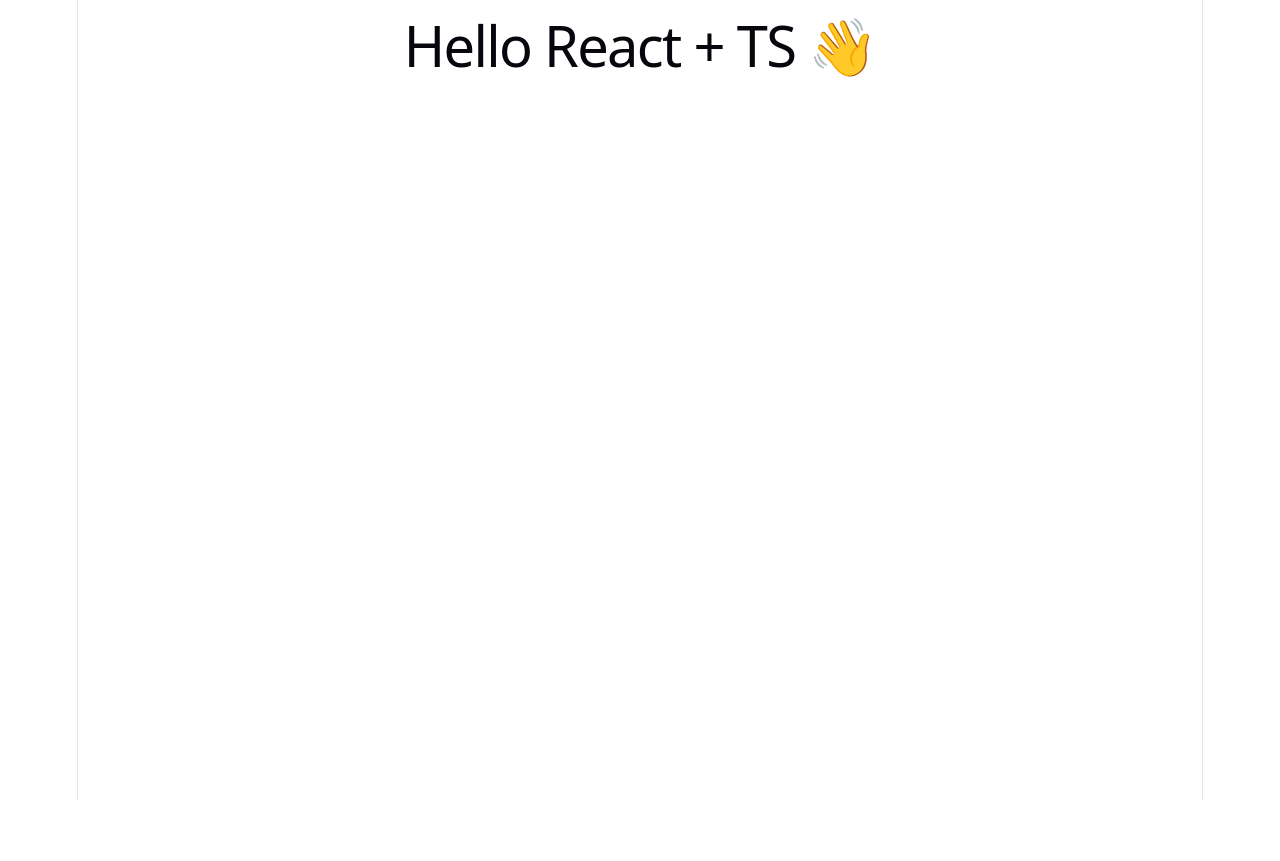
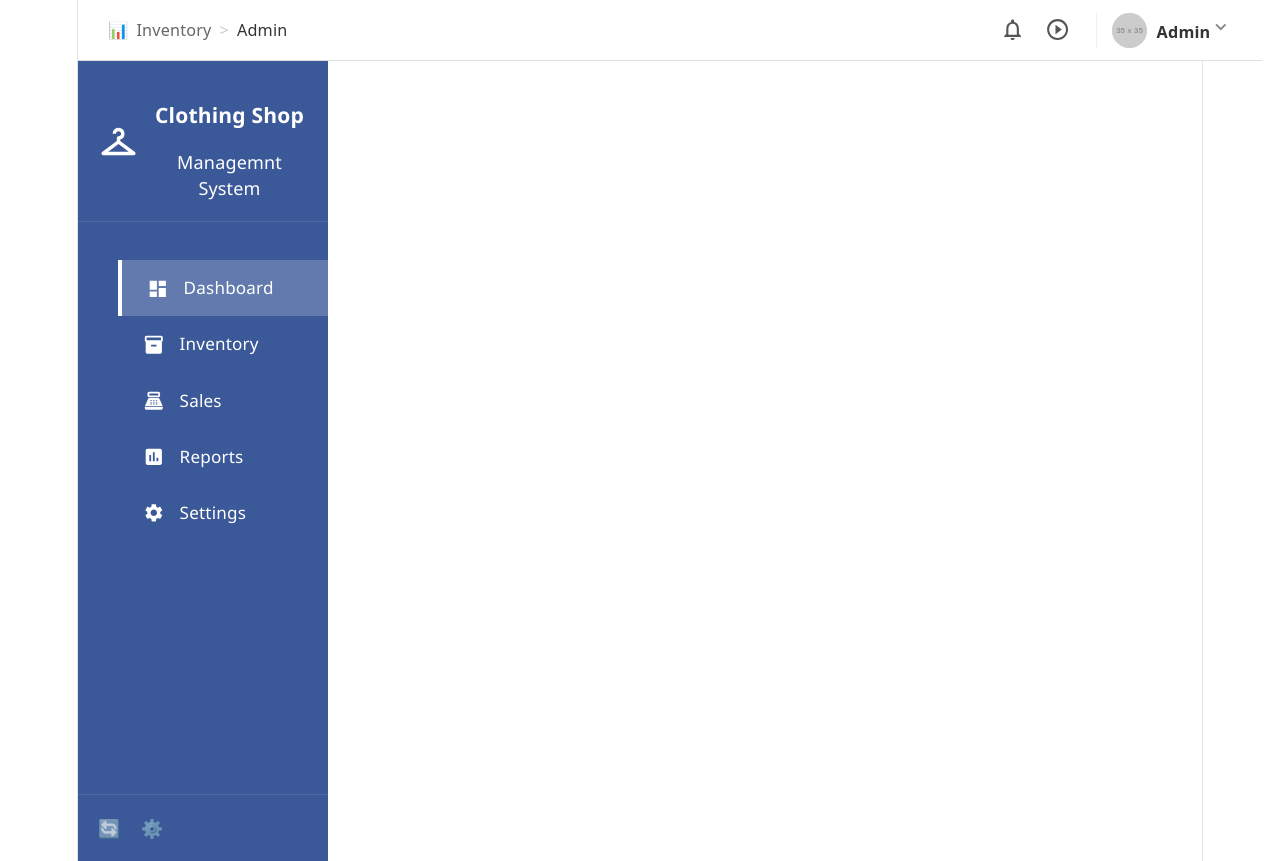
Before and after one commit to RasikaMadushanka/cloth_shop, a React (Vite) app: page / in a window 1280 px wide. Before the commit the page ends 800 px from the top, so only its background shows below. Built offline with nearby package versions, Linux system fonts and the light colour scheme.

Commit message:
make top header and add css

```diff
--- a/src/App.tsx
+++ b/src/App.tsx
@@ -1,12 +1,14 @@
 
 import './App.css'
 import Clothnav from './components/navbar/Clothnav'
+import Topheader from './components/topheader/Topheader'
+
 
 function App() {
   return (
-    <>
-      <h1>Hello React + TS 👋</h1>
-    </>
+    <><Topheader></Topheader><Clothnav></Clothnav></>
+
+
   )
 }
 
--- a/src/components/navbar/Clothnav.css
+++ b/src/components/navbar/Clothnav.css
@@ -0,0 +1,95 @@
+:root {
+  --sidebar-bg: #3b5998; /* The specific blue from your image */
+  --nav-hover: rgba(255, 255, 255, 0.1);
+  --active-bg: rgba(255, 255, 255, 0.2);
+  --text-color: #ffffff;
+}
+
+.sidebar_container {
+  width: 250px;
+  height: 100vh;
+  background-color: var(--sidebar-bg);
+  color: var(--text-color);
+  display: flex;
+  flex-direction: column;
+  font-family: 'Segoe UI', Tahoma, Geneva, Verdana, sans-serif;
+}
+
+.sidebar_title {
+  padding: 20px;
+  display: flex;
+  align-items: center;
+  gap: 12px;
+  border-bottom: 1px solid rgba(255, 255, 255, 0.1);
+}
+
+.logo-icon {
+  font-size: 2.5rem;
+}
+
+.header-text h1 {
+  font-size: 1rem;
+  margin: 0;
+  font-weight: 600;
+}
+
+.header-text span {
+  font-size: 0.7rem;
+  opacity: 0.8;
+}
+
+.side_navbar {
+  flex-grow: 1;
+  padding-top: 20px;
+}
+
+.side_navbarv ul {
+  list-style: none;
+  padding: 0;
+  margin: 0;
+}
+
+.nav-item {
+  display: flex;
+  align-items: center;
+  padding: 15px 25px;
+  cursor: pointer;
+  transition: background 0.3s ease;
+  gap: 15px;
+}
+
+.nav-item:hover {
+  background-color: var(--nav-hover);
+}
+
+.nav-item.active {
+  background-color: var(--active-bg);
+  border-left: 4px solid #ffffff; /* Adds the indicator for the active page */
+}
+
+.nav-icon {
+  font-size: 1.2rem;
+  display: flex;
+  align-items: center;
+}
+
+.nav-label {
+  font-size: 0.95rem;
+  font-weight: 500;
+}
+
+.sidebar_footer {
+  padding: 20px;
+  display: flex;
+  gap: 20px;
+  border-top: 1px solid rgba(255, 255, 255, 0.1);
+}
+
+.footer-icon {
+  cursor: pointer;
+  opacity: 0.7;
+}
+
+.footer-icon:hover {
+  opacity: 1;
+}
--- a/src/components/navbar/Clothnav.tsx
+++ b/src/components/navbar/Clothnav.tsx
@@ -4,8 +4,8 @@
 function Navbarasika() {
 
   const menuItems = [
-    { name: 'Dashboard', icon: <MdDashboard /> },
-    { name: 'Inventory', icon: <MdInventory />,active:true },
+    { name: 'Dashboard', icon: <MdDashboard />,active:true },
+    { name: 'Inventory', icon: <MdInventory /> },
     { name: 'Sales', icon: <MdPointOfSale /> },
     { name: 'Reports', icon: <MdAssessment /> },
     { name: 'Settings', icon: <MdSettings /> }
@@ -15,7 +15,7 @@
       <div className='sidebar_title'>
         <MdCheckroom className='logo-icon' />
         <div className='title_text'>
-          <h1>Clothing Shop</h1><span>Managemnt System</span>
+          <h3>Clothing Shop</h3><span>Managemnt System</span>
         </div>
       </div>
       <nav className='side_navbar'>
--- /dev/null
+++ b/src/components/topheader/Topheader.css
@@ -0,0 +1,85 @@
+.top_header {
+  height: 60px;
+  background-color: #ffffff;
+  display: flex;
+  align-items: center;
+  justify-content: space-between;
+  padding: 0 30px;
+  border-bottom: 1px solid #e0e0e0;
+  width: 100%;
+}
+
+/* Breadcrumbs Styling */
+.header_left .breadcrumb {
+  display: flex;
+  align-items: center;
+  gap: 8px;
+  font-size: 0.9rem;
+  color: #666;
+  font-weight: 500;
+}
+
+.breadcrumb-separator {
+  color: #ccc;
+}
+
+.breadcrumb-item.active {
+  color: #333;
+}
+
+/* Right Side Styling */
+.header_right {
+  display: flex;
+  align-items: center;
+  gap: 20px;
+}
+
+.header_icon_btns {
+  display: flex;
+  gap: 10px;
+}
+
+.icon_btn {
+  background: none;
+  border: none;
+  font-size: 1.4rem;
+  color: #555;
+  cursor: pointer;
+  display: flex;
+  align-items: center;
+  padding: 5px;
+  transition: color 0.2s;
+}
+
+.icon_btn:hover {
+  color: #3b5998;
+}
+
+/* User Profile Styling */
+.user_profile {
+  display: flex;
+  align-items: center;
+  gap: 10px;
+  padding-left: 15px;
+  border-left: 1px solid #eee;
+  cursor: pointer;
+}
+
+.avatar {
+  width: 35px;
+  height: 35px;
+  border-radius: 50%;
+  object-fit: cover;
+  background-color: #ddd;
+}
+
+.user_name {
+  font-size: 0.9rem;
+  font-weight: 600;
+  color: #333;
+}
+
+.dropdown_arrow {
+  font-size: 1.2rem;
+  color: #888;
+}
--- /dev/null
+++ b/src/components/topheader/Topheader.tsx
@@ -0,0 +1,39 @@
+import './Topheader.css'
+import { MdNotificationsNone, MdPlayCircleOutline, MdKeyboardArrowDown } from "react-icons/md";
+
+function Topheader() {
+  return (
+    <header className="top_header">
+     <div className="header_left">
+        <div className="breadcrumb">
+          <span className="breadcrumb-icon">📊</span>
+          <span className="breadcrumb-item">Inventory</span>
+          <span className="breadcrumb-separator">&gt;</span>
+          <span className="breadcrumb-item active">Admin</span>
+        </div>
+      </div>
+
+      {/* Right Side: Actions & Profile */}
+      <div className="header_right">
+        <div className="header_icon_btns">
+          <button className="icon_btn"><MdNotificationsNone /></button>
+          <button className="icon_btn"><MdPlayCircleOutline /></button>
+        </div>
+
+        <div className="user_profile">
+          <img
+            src="https://via.placeholder.com/35"
+            alt="User Avatar"
+            className="avatar"
+          />
+          <div className="user_info">
+            <span className="user_name">Admin</span>
+            <MdKeyboardArrowDown className="dropdown_arrow" />
+          </div>
+        </div>
+      </div>
+    </header>
+  );
+}
+
+export default Topheader
```
